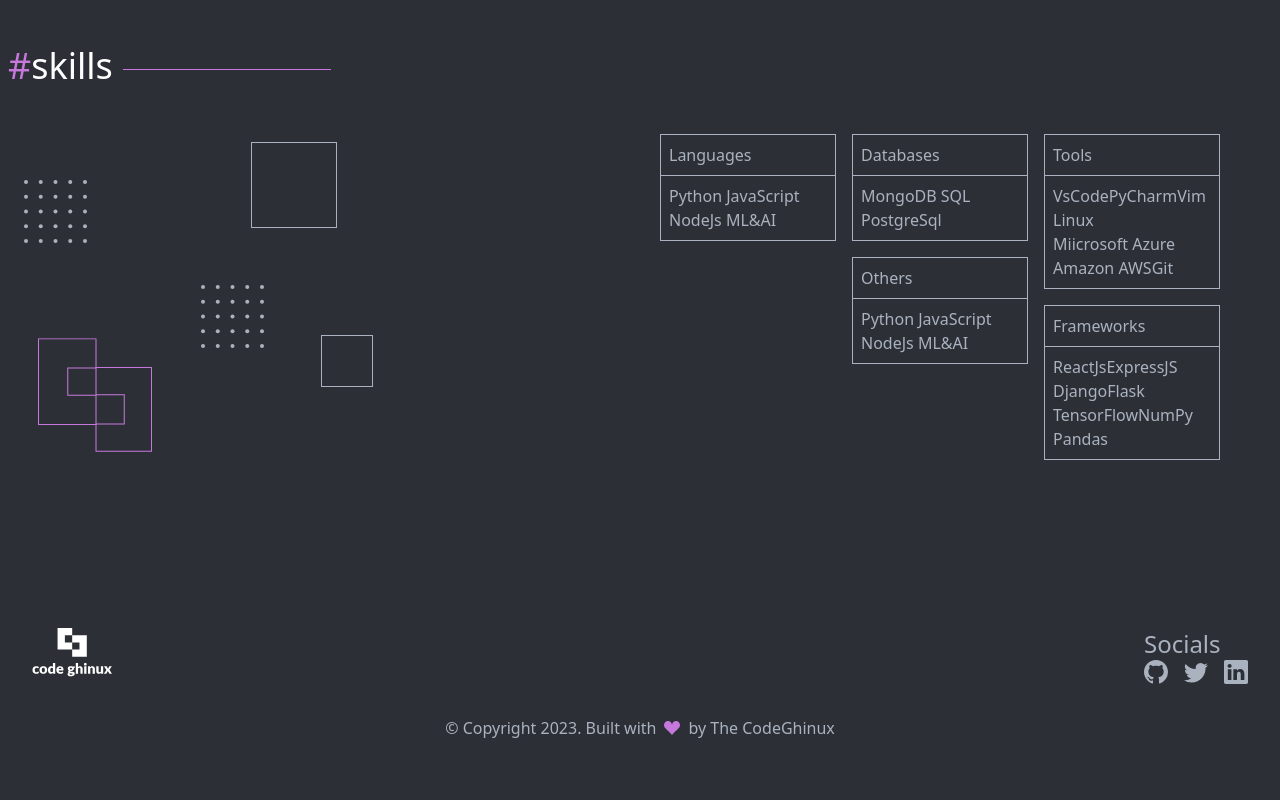
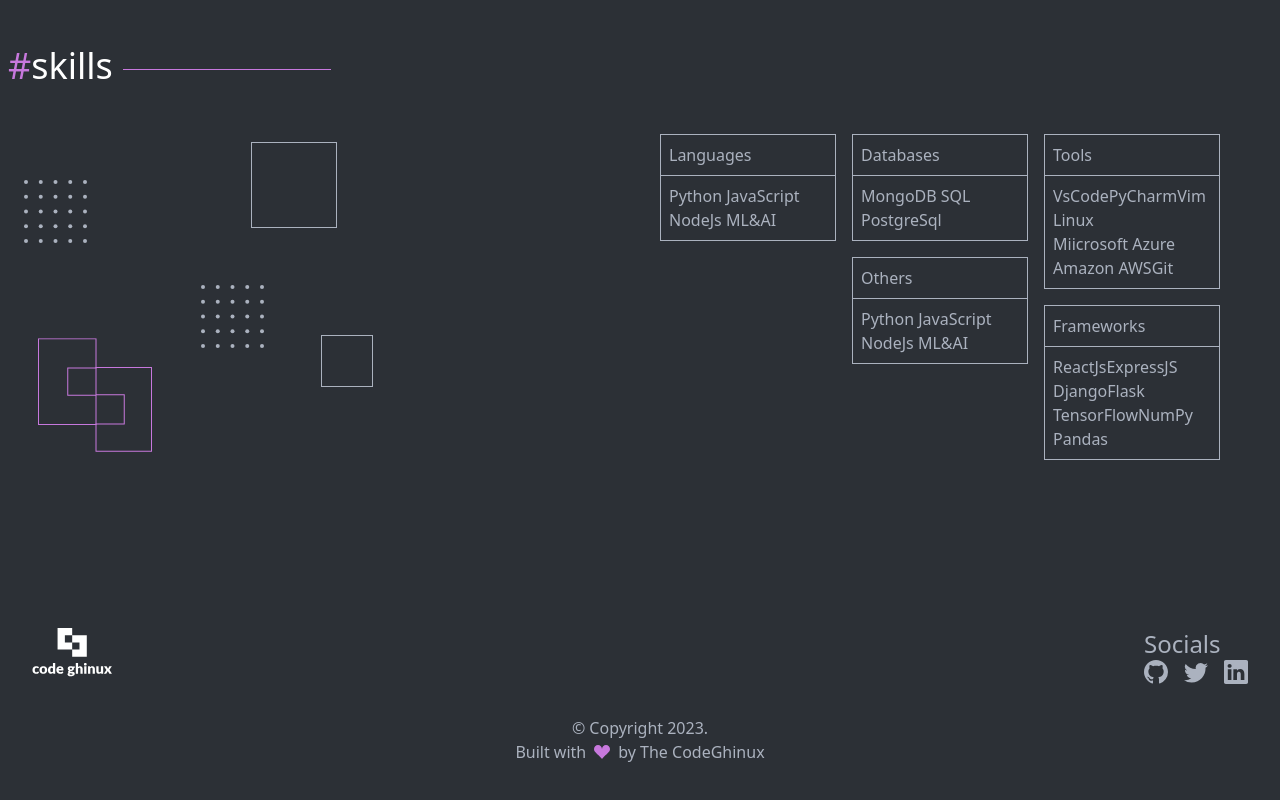
Before and after one commit to TheCodeGhinux/portfolio-2, a React (Vite) app: page / in a window 1280 px wide. Shown: the part 1392-2192 px from the top of the page. Built offline with nearby package versions, Linux system fonts and the light colour scheme.

Commit message:
fix: text animation in hero section

```diff
--- a/package.json
+++ b/package.json
@@ -13,6 +13,7 @@
     "react": "^18.2.0",
     "react-dom": "^18.2.0",
     "react-icons": "^4.8.0",
+    "react-intersection-observer": "^9.4.3",
     "react-scroll": "^1.8.9",
     "smooth-scrollbar": "^8.8.3"
   },
--- a/src/components/footer/Footer.jsx
+++ b/src/components/footer/Footer.jsx
@@ -9,22 +9,36 @@ const Footer = () => {
       <div className='footer text-grey mb-10 lg:mb-16'>
         <div className='footer-con flex justify-between p-8'>
           <div className='footer-logo w-20'>
-            <img src={logo} alt="" />
+            <img src={logo} alt='' />
           </div>
           <div className='socials-con'>
             <div className='footer-header'>
               <h1 className='text-2xl'>Socials</h1>
             </div>
             <div className='footer-socials-con flex gap-4'>
-              <BsGithub className='fill-grey w-6 h-6' />
-              <BsTwitter className='fill-grey w-6 h-6' />
-              <BsLinkedin className='fill-grey w-6 h-6' />
+              <a href="http://">
+                <BsGithub className='fill-grey w-6 h-6' />
+              </a>
+
+              <a href="http://">
+                <BsTwitter className='fill-grey w-6 h-6' />
+              </a>
+
+              <a href="http://">
+                <BsLinkedin className='fill-grey w-6 h-6' />
+              </a>
+
             </div>
           </div>
         </div>
-        <div className='copyright flex items-center justify-center text-grey '>
+        <div className='copyright flex flex-col items-center justify-center text-grey '>
+          <p className='flex items-center gap-2'>© Copyright 2023.</p>
           <p className='flex items-center gap-2'>
-            © Copyright 2023. Built with <span className=''><BsFillSuitHeartFill /> </span> by The CodeGhinux
+            Built with{' '}
+            <span className=''>
+              <BsFillSuitHeartFill />{' '}
+            </span>{' '}
+            by The CodeGhinux
           </p>
         </div>
       </div>
--- a/src/components/hero/Hero.jsx
+++ b/src/components/hero/Hero.jsx
@@ -1,10 +1,13 @@
-import React from 'react';
+import React, { useEffect } from 'react';
 import image from '../../assets/image.png';
 import outline from '../../assets/outline.svg';
 import sign from '../../assets/quote-sign.svg';
 import dots from '../../assets/dots.svg';
 
-import { motion } from 'framer-motion';
+import { useInView } from 'react-intersection-observer';
+
+
+import { motion, useAnimation } from 'framer-motion';
 import {
   heroVariants,
   heroTextVariant,
@@ -14,11 +17,25 @@ import {
   letter,
 } from '../../../utils/motion.js';
 
-const line1 = 'Software Engineer, Backend Developer';
+
+
 const text3 =
   'He crafts responsive websites where technologies meet creativity';
 
+
 const Hero = () => {
+
+
+  // const controls = useAnimation();
+  // const [ref, inView] = useInView();
+
+  // useEffect(() => {
+  //   if (inView) {
+  //     controls.start('show');
+  //   }
+  // }, [controls, inView]);
+
+
   return (
     <div>
       <div className=' hero  mx-auto px-8 text-white flex flex-col gap-10 lg:gap-28'>
@@ -45,19 +62,30 @@ const Hero = () => {
               whileInView='show'
               className='text-xl lg:text-3xl'
             >
-              I'm Ayo, <br /> <span className='text-primary'> {line1}</span> and
+              Ayo is a <br />{' '}
+              <span className='text-primary'>
+                {' '}
+                Software Engineer, Backend Developer
+              </span>{' '}
+              and
               <span className='text-primary'> Front-end developer</span>
             </motion.h1>
 
             <motion.h3
               variants={sentence}
               initial='hidden'
-              animate='show'
+              whileInView='show'
+              viewport={{ once: false, amount: 0.25 }}
+
               className='text-xl text-grey'
             >
               {text3.split('').map((char, index) => {
                 return (
-                  <motion.span variants={letter} key={char + '-' + index}>
+                  <motion.span
+                    variants={letter}
+                    viewport={{ once: false, amount: 0.25 }}
+                    key={char + '-' + index}
+                  >
                     {char}
                   </motion.span>
                 );
--- a/utils/motion.js
+++ b/utils/motion.js
@@ -69,6 +69,7 @@ export const sentence = {
   show: {
     opacity: 1,
     transition: {
+      duration: 1.25,
       delay: 0.5,
       staggerChildren: 0.08,
     },
```
Also changed, not shown: 1 other file (tests, documents, lock files or other folders).
